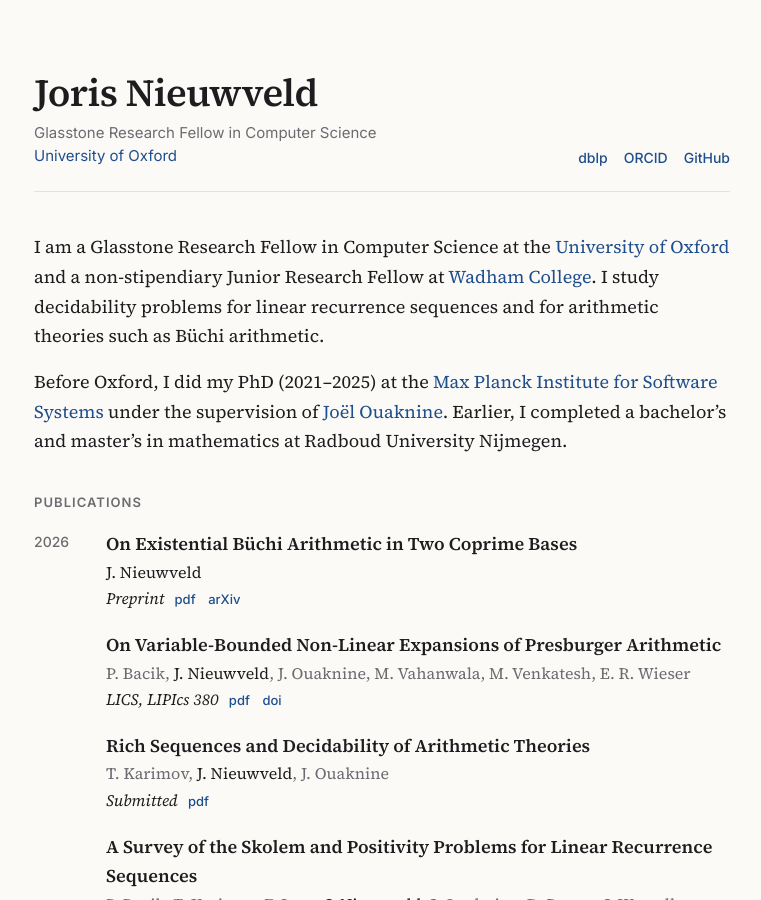
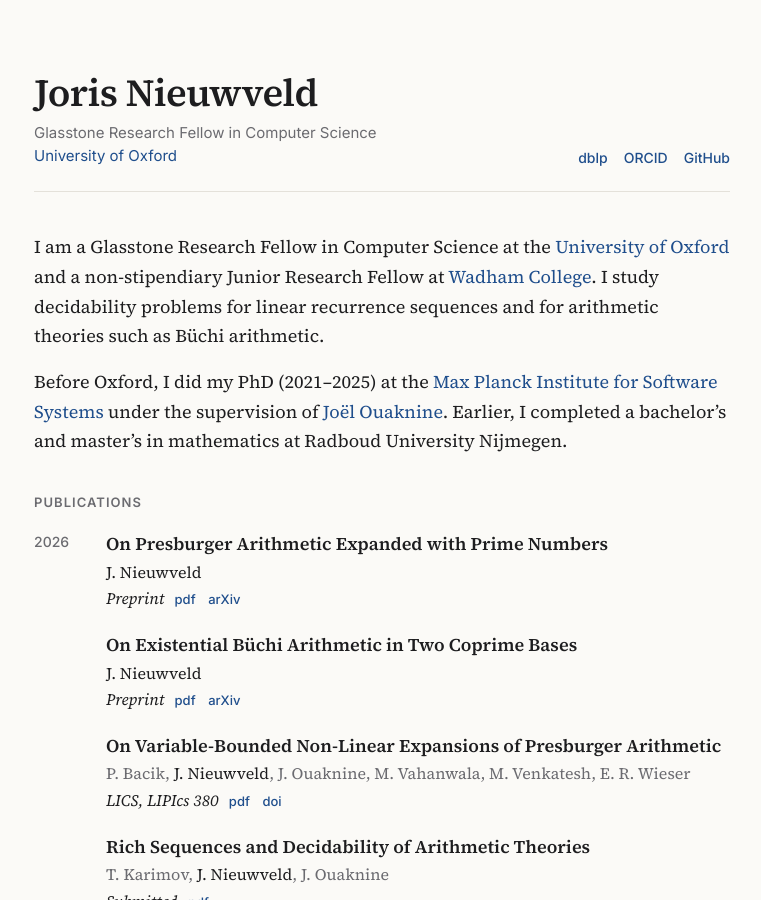
Before and after one commit to JNieuwveld/JNieuwveld.github.io, a Jekyll site: the page built from index.md, in a window 1280 px wide and 900 px high. Shown: the whole window, without its empty margins (258-1019 px from the left). Built offline with Jekyll 4.4.1, drawn with Linux system fonts in a browser that asks for light colours.

Commit message:
Update publications.yml

```diff
--- a/_data/publications.yml
+++ b/_data/publications.yml
@@ -15,6 +15,13 @@
 # ─────────────────────────────────────────────────────────────
 
 papers:
+  - title: On Presburger Arithmetic Expanded with Prime Numbers
+    authors: J. Nieuwveld
+    venue: Preprint
+    year: 2026
+    pdf: files/Presburger_and_Primes.pdf
+    arxiv: https://arxiv.org/abs/2611.32977
+
   - title: On Existential Büchi Arithmetic in Two Coprime Bases
     authors: J. Nieuwveld
     venue: Preprint
```
